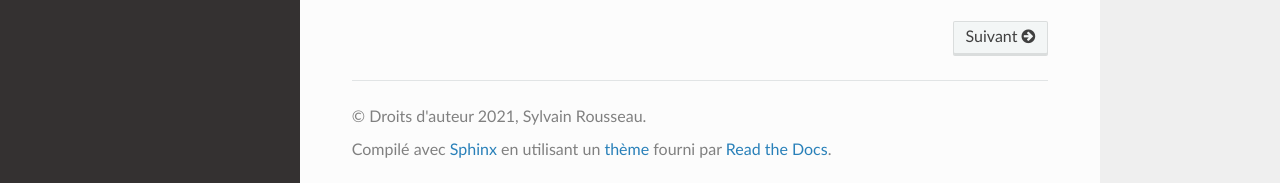
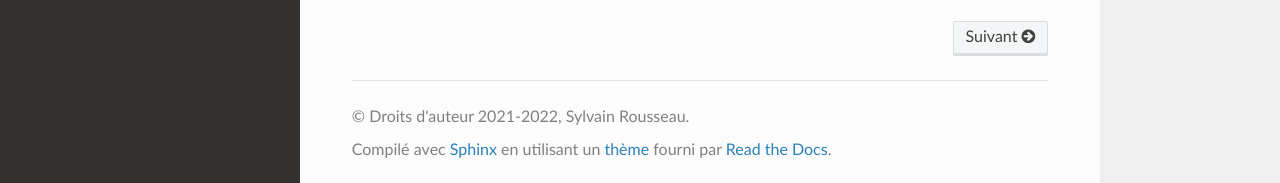
Before and after one commit to thisirs/guv, a Sphinx documentation site: the page built from docs/index.rst, in a window 1280 px wide and 1111 px high. Shown: the part 925-1108 px from the top of the window. Built offline with Sphinx 7.4.7 and the Read the Docs theme 2.0.0, drawn with Linux system fonts in a browser that asks for light colours.

Commit message:
Update copyright

```diff
--- a/docs/conf.py
+++ b/docs/conf.py
@@ -20,7 +20,7 @@ sys.path.insert(0, os.path.abspath('../src'))
 # -- Project information -----------------------------------------------------
 
 project = 'guv'
-copyright = '2021, Sylvain Rousseau'
+copyright = '2021-2022, Sylvain Rousseau'
 author = 'Sylvain Rousseau'
 
 
```
